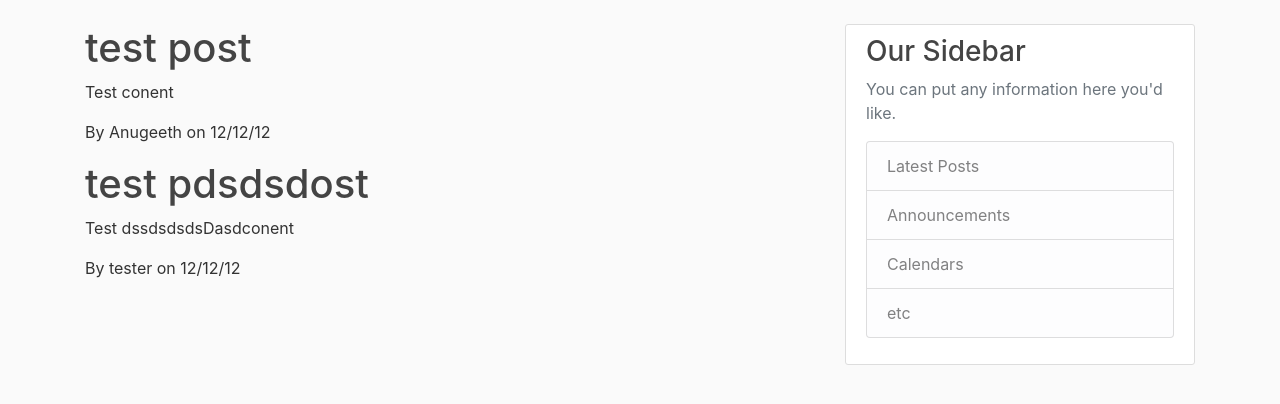
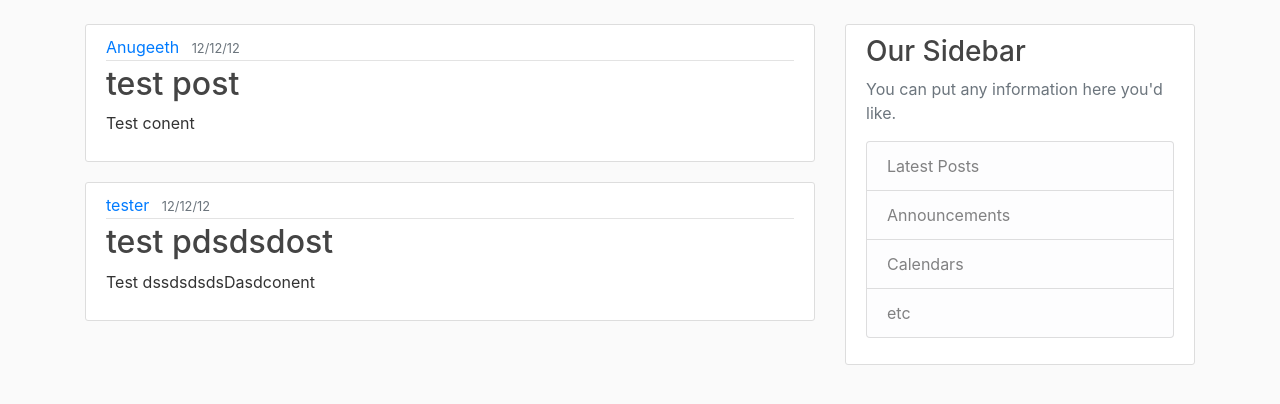
Before and after one commit to Anugeeth/django-blog-tutorial, a Django app: page / in a window 1280 px wide. Shown: the part 56-460 px from the top of the page. Run offline with Django 3.2, Linux system fonts and the light colour scheme; some libraries are stand-ins or nearby versions.

Commit message:
added url tags

```diff
--- a/blog/templates/blog/base.html
+++ b/blog/templates/blog/base.html
@@ -33,14 +33,14 @@
 <header class="site-header">
   <nav class="navbar navbar-expand-md navbar-dark bg-steel fixed-top">
     <div class="container">
-      <a class="navbar-brand mr-4" href="/">Django Blog</a>
+      <a class="navbar-brand mr-4" href="{% url 'blog-home'%}">Django Blog</a>
       <button class="navbar-toggler" type="button" data-toggle="collapse" data-target="#navbarToggle" aria-controls="navbarToggle" aria-expanded="false" aria-label="Toggle navigation">
       <span class="navbar-toggler-icon"></span>
       </button>
       <div class="collapse navbar-collapse" id="navbarToggle">
         <div class="navbar-nav mr-auto">
-          <a class="nav-item nav-link" href="/">Home</a>
-          <a class="nav-item nav-link" href="/about">About</a>
+          <a class="nav-item nav-link" href="{% url 'blog-home'%}">Home</a>
+          <a class="nav-item nav-link" href="{% url 'blog-about'%}">About</a>
         </div>
         <!-- Navbar Right Side -->
         <div class="navbar-nav">
--- a/blog/templates/blog/home.html
+++ b/blog/templates/blog/home.html
@@ -2,9 +2,15 @@
 {% extends "blog/base.html"%}
 {% block content%}
     {% for post in posts %}
-        <h1>{{post.title}}</h1>
-        <p> {{post.content}} </p>
-        <p>By {{post.author}} on {{post.date_posted}}</p>
-
+    <article class="media content-section">
+    <div class="media-body">
+        <div class="article-metadata">
+        <a class="mr-2" href="#">{{ post.author }}</a>
+        <small class="text-muted">{{ post.date_posted }}</small>
+        </div>
+        <h2><a class="article-title" href="#">{{ post.title }}</a></h2>
+        <p class="article-content">{{ post.content }}</p>
+    </div>
+    </article>
     {% endfor %}
 {% endblock content%}
```
